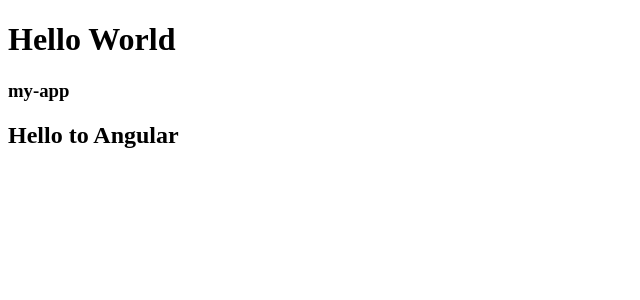
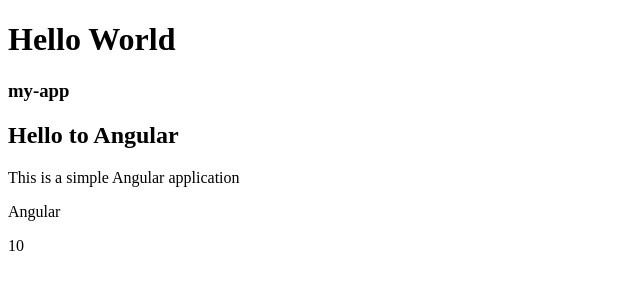
Before and after one commit to DINITH-MV/Blank-repo-4, an Angular app in the folder my-app/: page / in a window 1280 px wide. Shown: the top 300 px of the page, without its empty margins (0-640 px from the left). Built offline with nearby package versions, Linux system fonts and the light colour scheme.

Commit message:
Update app.component.ts

```diff
--- a/my-app/src/app/app.component.ts
+++ b/my-app/src/app/app.component.ts
@@ -11,4 +11,7 @@
 export class AppComponent {
   title = 'my-app';
   heading = "Hello to Angular"
+  description = "This is a simple Angular application"
+  name = "Angular"
+  age = 10
 }
```
